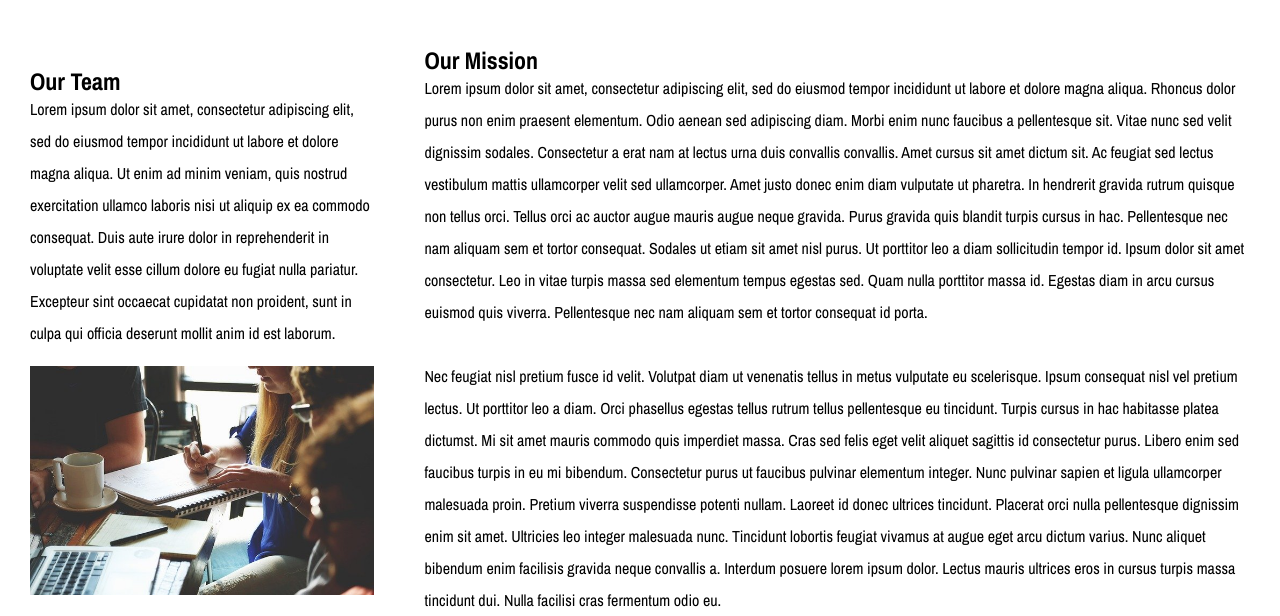
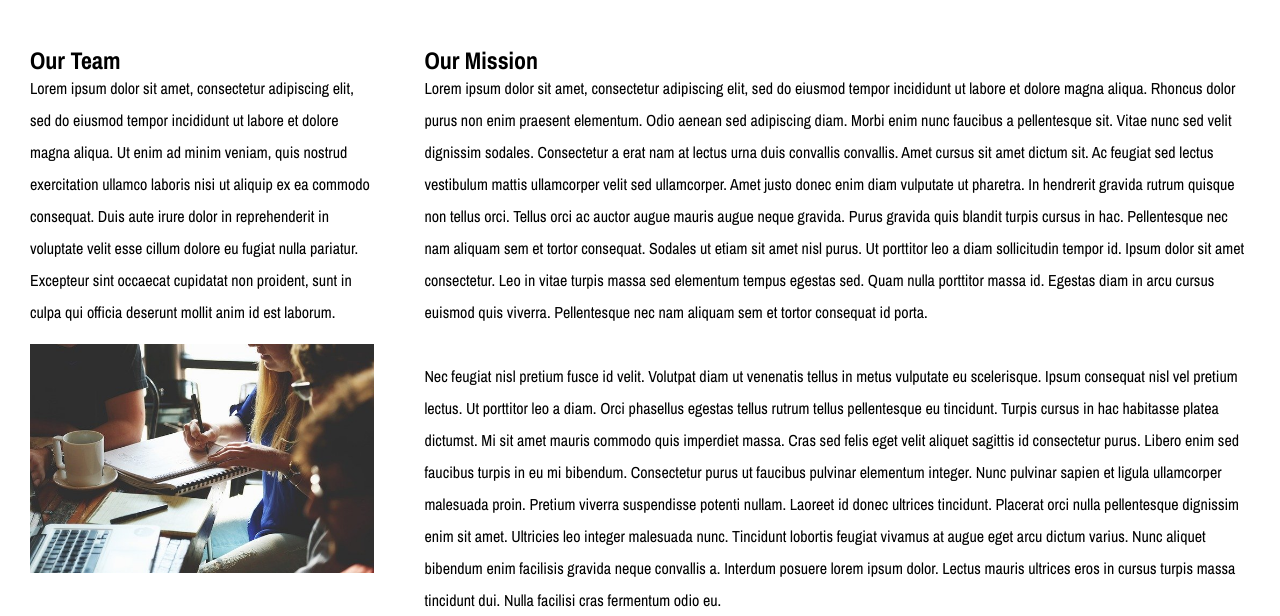
Before and after one commit to weilyl/HTML-CSS-layout-challenge, a plain HTML site: page index.html in a window 1280 px wide. Shown: the part 350-966 px from the top of the page. Drawn offline with nearby package versions, Linux system fonts and the light colour scheme.

Commit message:
fixed flexbox so headings align at the top

```diff
--- a/css/style.css
+++ b/css/style.css
@@ -44,6 +44,10 @@ nav {
     margin: 20px 0 20px 30px;
 }
 
+ul {
+    list-style-type: none;
+}
+
 nav ul {
     display: flex;
     flex-direction: row;
@@ -83,15 +87,15 @@ main {
     display: flex;
     flex-direction: row;
     position: relative;
-    justify-content: space-between;
-    overflow: scroll;
+    justify-content: flex-start;
+    align-content: flex-start;
 }
 
 main #team {
     display: flex;
     flex-direction: column;
-    justify-content: space-evenly;
-    margin: 5px 20px 5px 30px;
+    justify-content: flex-start;
+    margin: 0 20px 0 30px;
 }
 
 #team img {
--- a/index.html
+++ b/index.html
@@ -36,11 +36,12 @@
 
     <main>
         <section id="team">
-            <section>
+            <!-- <section> -->
                 <h2>Our Team</h2>
                 <p>Lorem ipsum dolor sit amet, consectetur adipiscing elit, sed do eiusmod tempor incididunt ut labore et dolore magna aliqua. Ut enim ad minim veniam, quis nostrud exercitation ullamco laboris nisi ut aliquip ex ea commodo consequat. Duis aute irure dolor in reprehenderit in voluptate velit esse cillum dolore eu fugiat nulla pariatur. Excepteur sint occaecat cupidatat non proident, sunt in culpa qui officia deserunt mollit anim id est laborum.</p>
-            </section>
+            <!-- </section> -->
 
+            <br>
             <img src="./assets/startup-594090_640.jpg" alt="team-photo" />
         </section>
         <section id="mission">
```
